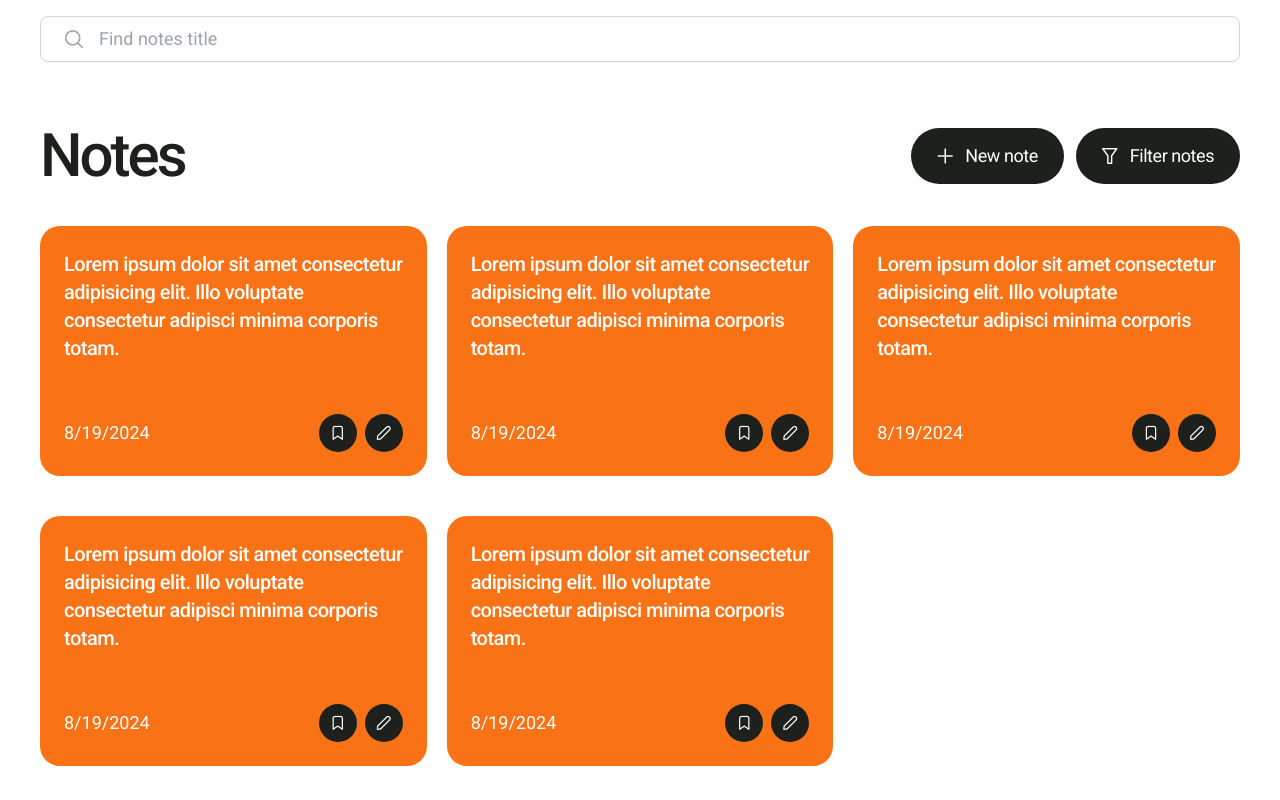
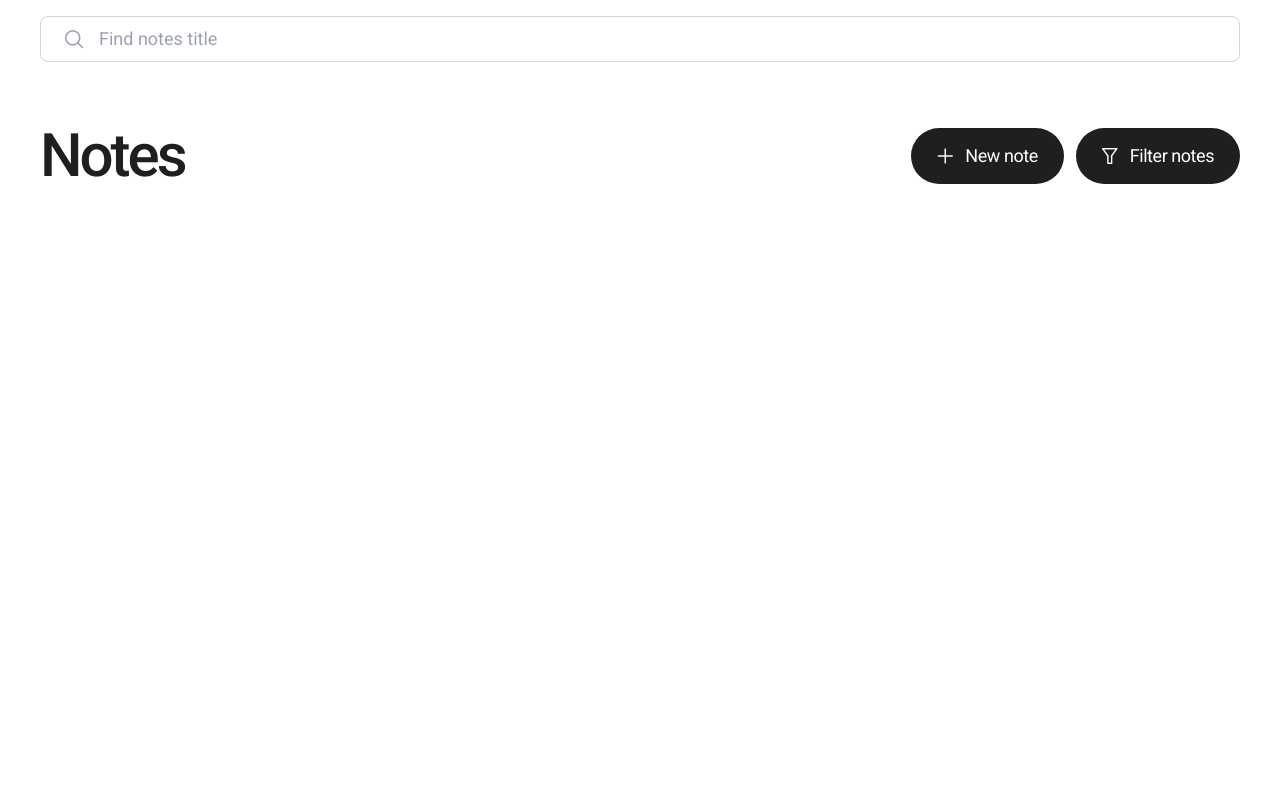
Before and after one commit to hennndev/vue-notestapp, a Vue app: page / in a window 1280 px wide. Built offline with nearby package versions, Linux system fonts and the light colour scheme.

Commit message:
(feat) display notes state in notes component

```diff
--- a/src/App.vue
+++ b/src/App.vue
@@ -15,6 +15,12 @@
             SearchInput,
             FormModal,
             Notes
+        },
+        created() {
+            const notes = JSON.parse(localStorage.getItem('notes'))
+            if(notes && notes.length > 0) {
+                this.notes = notes
+            }
         },
         methods: {
             addNote(note) {
@@ -35,7 +41,7 @@
 <template>
     <main class="container py-4 pb-6">
         <SearchInput/>
-        <Notes :handleShowModalAddNote="handleShowModalAddNote"/>
+        <Notes :notes="this.notes" :handleShowModalAddNote="handleShowModalAddNote"/>
         <FormModal
             :showModalAddNote="this.showModalAddNote"
             :handleShowModalAddNote="handleShowModalAddNote"
--- a/src/components/Modal/FormModal.vue
+++ b/src/components/Modal/FormModal.vue
@@ -11,13 +11,16 @@
                 }
             }
         },
-        created(){
-            console.log(this.values)
-        },
         props: ['showModalAddNote', 'handleShowModalAddNote', 'addNote'],
         methods: {
             handleSubmit() {
                 this.addNote(this.values)
+                this.values = {
+                    title: '',
+                    date: moment(new Date()).format('YYYY-MM-DD'),
+                    background: ''
+                }
+                this.handleShowModalAddNote(false)
             }
         },
         computed: {
--- a/src/components/Note.vue
+++ b/src/components/Note.vue
@@ -1,15 +1,26 @@
 <script>
+    import moment from 'moment'
     export default {
-
+        props: ['data'],
+        computed: {
+            date() {
+                return moment(this.data.date).format('D MMMM YYYY')
+            },
+            bgNote() {
+                return `bg-${this.data.background}-400`
+            }
+        }
     }
 </script>
 
 <template>
-    <article class="flex-between flex-col bg-orange-500 rounded-[20px] p-6 min-h-[250px]">
-        <p class="text-white font-medium tracking-tight text-xl">Lorem ipsum dolor sit amet consectetur adipisicing elit. Illo voluptate consectetur adipisci minima corporis totam.</p>
+    <article class="flex-between flex-col rounded-[20px] p-6 min-h-[250px]" :class="bgNote">
+        <p class="text-white font-medium tracking-tight text-xl self-start">
+            {{ this.data.title }}
+        </p>
 
         <section class="flex-between w-full">
-            <p class="text-white text-lg">{{ new Date().toLocaleDateString() }}</p>
+            <p class="text-white text-lg">{{ date }}</p>
             <div class="flexx space-x-2">
                 <div class="group bg-primary rounded-full p-3 flex-center cursor-pointer hover:bg-white transition duration-200 ease-in">
                     <i class="pi pi-bookmark text-sm text-white group-hover:text-primary transition duration-200 ease-in"></i>
--- a/src/components/Notes.vue
+++ b/src/components/Notes.vue
@@ -2,7 +2,7 @@
 import Note from './Note.vue'
 
     export default {
-        props: ['handleShowModalAddNote'],
+        props: ['notes', 'handleShowModalAddNote'],
         components: {
             Note
         }
@@ -28,11 +28,9 @@ import Note from './Note.vue'
         </section>
 
         <section class="mt-10 grid grid-cols-notes gap-x-[20px] gap-y-[40px]">
-            <Note/>
-            <Note/>
-            <Note/>
-            <Note/>
-            <Note/>
+            <template v-for="note in this.notes" :key="note.id">
+                <Note :data="note"/>
+            </template>
         </section>
     </section>
 </template>
```
